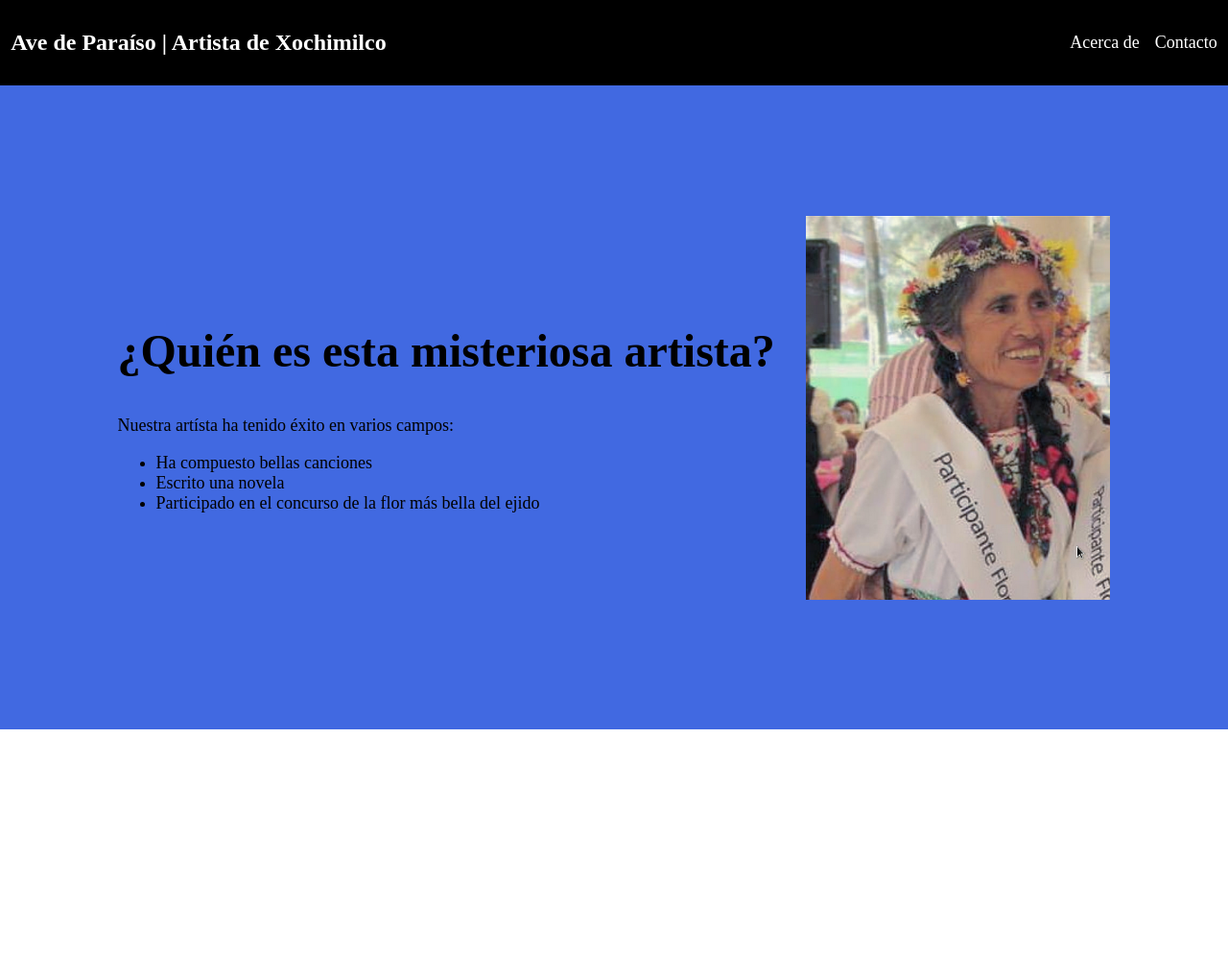
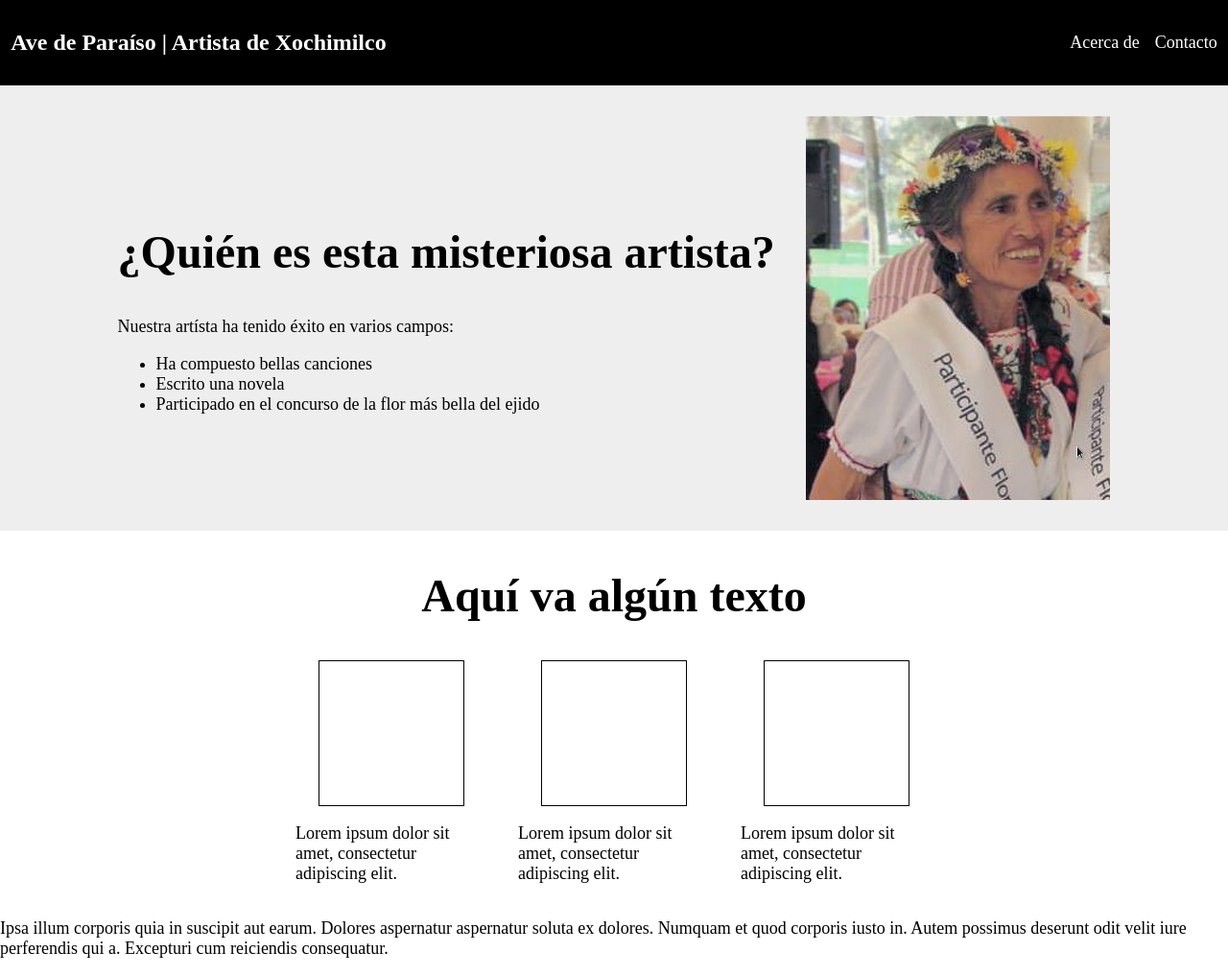
Before and after one commit to DonPupusa/ave-de-paraiso, a plain HTML site: page index.html in a window 1280 px wide. Shown: the whole page at 96% size. Before the commit the page ends 800 px from the top, so only its background shows below. Drawn offline with Linux system fonts and the light colour scheme.

Commit message:
Progresa en la segunda sección

```diff
--- a/index.html
+++ b/index.html
@@ -41,8 +41,30 @@
 
     </div>
 
-    <div class="segundo">
-        <h2></h2>
+    <div>
+        <h2>Aquí va algún texto</h2>
+
+        <div class="contenido-1">
+            <div class="contenido-caja">
+                <div class="caja"></div>
+                <p>Lorem ipsum dolor sit amet, consectetur adipiscing elit. </p>
+            </div >
+
+            <div class="contenido-caja">
+                <div class="caja"></div>
+                <p>Lorem ipsum dolor sit amet, consectetur adipiscing elit. </p>
+            </div >
+
+            <div class="contenido-caja">
+                <div class="caja"></div>
+                <p>Lorem ipsum dolor sit amet, consectetur adipiscing elit. </p>
+            </div >
+
+        </div>
+    </div>
+
+    <div>
+        <p>Ipsa illum corporis quia in suscipit aut earum. Dolores aspernatur aspernatur soluta ex dolores. Numquam et quod corporis iusto in. Autem possimus deserunt odit velit iure perferendis qui a. Excepturi cum reiciendis consequatur.</p>
     </div>
 
 </body>
--- a/styles.css
+++ b/styles.css
@@ -34,7 +34,7 @@ p, li{
 
 .top{
     display: flex;
-    background-color: royalblue;
+    background-color: #eee;
     justify-content: center;
     gap: 2rem;
     padding: 2rem;
@@ -51,3 +51,33 @@ img{
     min-width: 0px;
     flex-shrink: 1;
 }
+
+h2{
+    text-align: center;
+}
+
+.segundo{
+    display: flex;
+    justify-content: center;
+}
+
+.caja{
+    height: 150px;
+    width: 150px;
+    border: 1px solid black;
+}
+
+.contenido-1{
+    display: flex;
+    justify-content: center;
+    gap: 2rem;
+}
+
+.contenido-caja{
+    display: flex;
+    flex-direction: column;
+    max-width: 200px;
+    flex-wrap: wrap;
+    justify-content: center;
+    align-items: center;
+}
```
